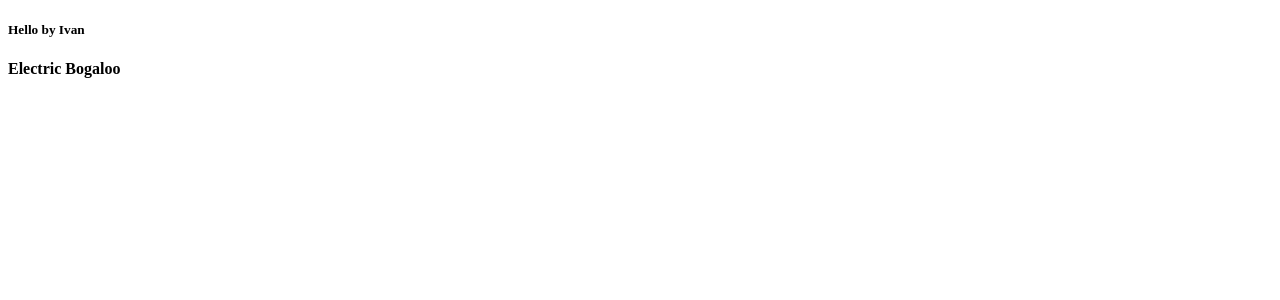
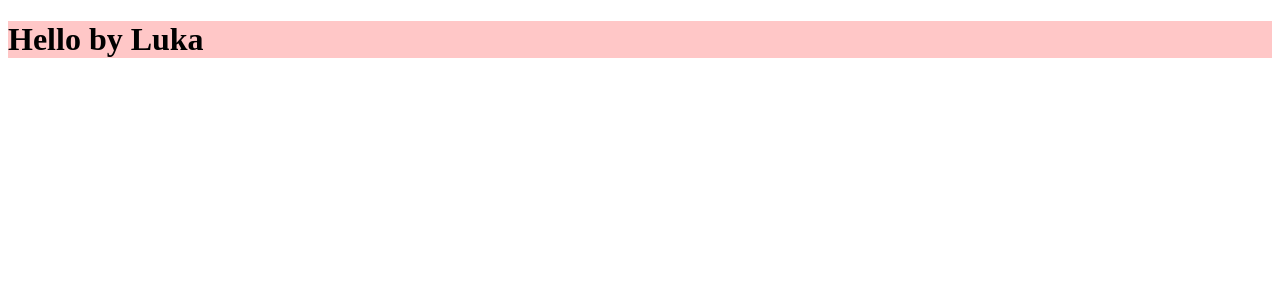
Before and after one commit to LukaSpoljar/Quiz, an Angular app in the folder Client/: page / in a window 1280 px wide. Shown: the top 300 px of the page. Built offline with nearby package versions, Linux system fonts and the light colour scheme.

Commit message:
from_luka_commit

```diff
--- a/Client/src/app/app.component.html
+++ b/Client/src/app/app.component.html
@@ -1,3 +1,2 @@
-<h5>Hello by Ivan</h5>
-<h4>Electric Bogaloo</h4>
+<h1>Hello by Luka</h1>
 <router-outlet></router-outlet>
--- a/Client/src/app/app.component.scss
+++ b/Client/src/app/app.component.scss
@@ -0,0 +1,3 @@
+h1{
+    background-color:rgba(255, 0, 0, 0.219)
+}
```
